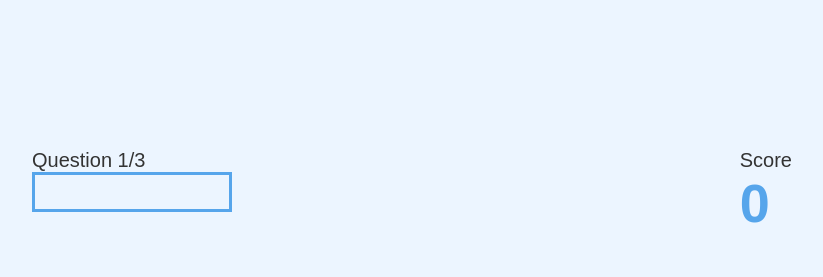
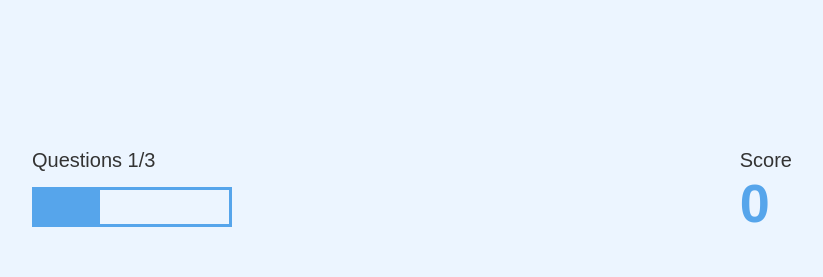
Before and after one commit to Kimskible/quiz-app, a plain HTML site: page game.html in a window 1280 px wide. Shown: the top 277 px of the page, without its empty margins (228-1051 px from the left). Drawn offline with Linux system fonts and the light colour scheme.

Commit message:
working progressbar

```diff
--- a/game.css
+++ b/game.css
@@ -60,9 +60,10 @@
   width:20rem;
   height: 4rem;
   border: 0.3rem solid #56a5eb;
+  margin-top: 1.5rem;
 }
 
-.progressBarfull{
+#progressBarFull{
   height: 3.4rem;
   background-color: #56a5eb;
   width: 0%;
--- a/game.js
+++ b/game.js
@@ -56,8 +56,9 @@ getNewQuestion = () =>{
     return window.location.assign("/end.html")
   }
   questionCounter++;
-  progressText.innerText = `Question ${questionCounter}/${maxQuestion}`;
+  progressText.innerText = `Questions ${questionCounter}/${maxQuestion}`;
   // Update progress bar
+  progressBarFull.style.width = `${(questionCounter / maxQuestion) * 100}%`;
 
   const questionIndex = Math.floor(Math.random() * availableQuestion.length);
   currentQuestion = availableQuestion[questionIndex];
```
